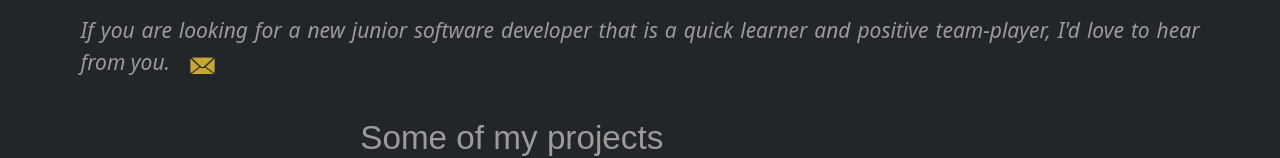
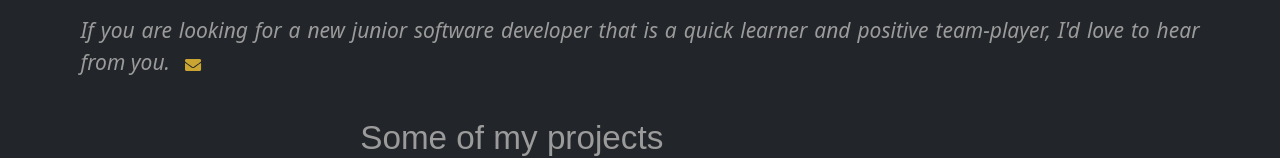
Before and after one commit to MrBrunotte/stefanbrunotteportfolio, a React (Create React App) app: page /#/ in a window 1280 px wide. Shown: the part 458-616 px from the top of the page. Built offline with nearby package versions, Linux system fonts and the light colour scheme; a web font is replaced by a local one.

Commit message:
Added email link to homepage

```diff
--- a/src/components/home/home.css
+++ b/src/components/home/home.css
@@ -43,11 +43,7 @@ a.homeLink {
     margin-right: 20px;
 }
 .email {
-    height: 25px;
-    margin-left: 15px;
-}
-.email:hover {
-    color: rgb(202, 165, 50);
+    margin-left: 10px;
 }
 /* Media Queries */
 
--- a/src/components/home/home.js
+++ b/src/components/home/home.js
@@ -1,12 +1,11 @@
 import React from "react";
 import { Col, Container, Row } from "react-bootstrap";
-import { FaGithub, FaExternalLinkAlt } from "react-icons/fa";
+import { FaGithub, FaExternalLinkAlt, FaEnvelope } from "react-icons/fa";
 import worldofshape from '../myProjects/images/worldofshape.jpg';
 import foodictionary from '../myProjects/images/foodictionary.jpg';
 import vacationExplorer from '../myProjects/images/vacationexplorer.jpg';
 import mvcPortfolio from '../myProjects/images/mvcPortfolio.jpg';
 import reactPortfolio from '../myProjects/images/reactPortfolio.jpg';
-import email from '../../images/email.png';
 import Card from 'react-bootstrap/Card';
 import Nav from 'react-bootstrap/Nav';
 import { Link } from 'react-router-dom';
@@ -26,9 +25,7 @@ let Home = () => {
                 <Nav.Link className="homeLink" as={Link} to="/contact">Let's talk!</Nav.Link>
                 <p className="homeText">
                     <em>If you are looking for a new junior software developer that is a quick learner and positive team-player, I'd love to hear from you. </em>
-                    <a href="mailto:mrbrunotte@gmail.com" target="blank" aria-label="Email: mrbrunotte@gmail.com">
-                        <img className="email" src={email} alt="Stefan Brunotte"></img>
-                    </a>
+                    <a href="mailto:mrbrunotte@gmail.com" className="email myIcons" target="_blank" aria-label="Email: mrbrunotte@gmail.com" rel="noreferrer"><FaEnvelope /></a>
                 </p>
                 <h2 className="h2Header">Some of my projects</h2>
             </Col>
```
